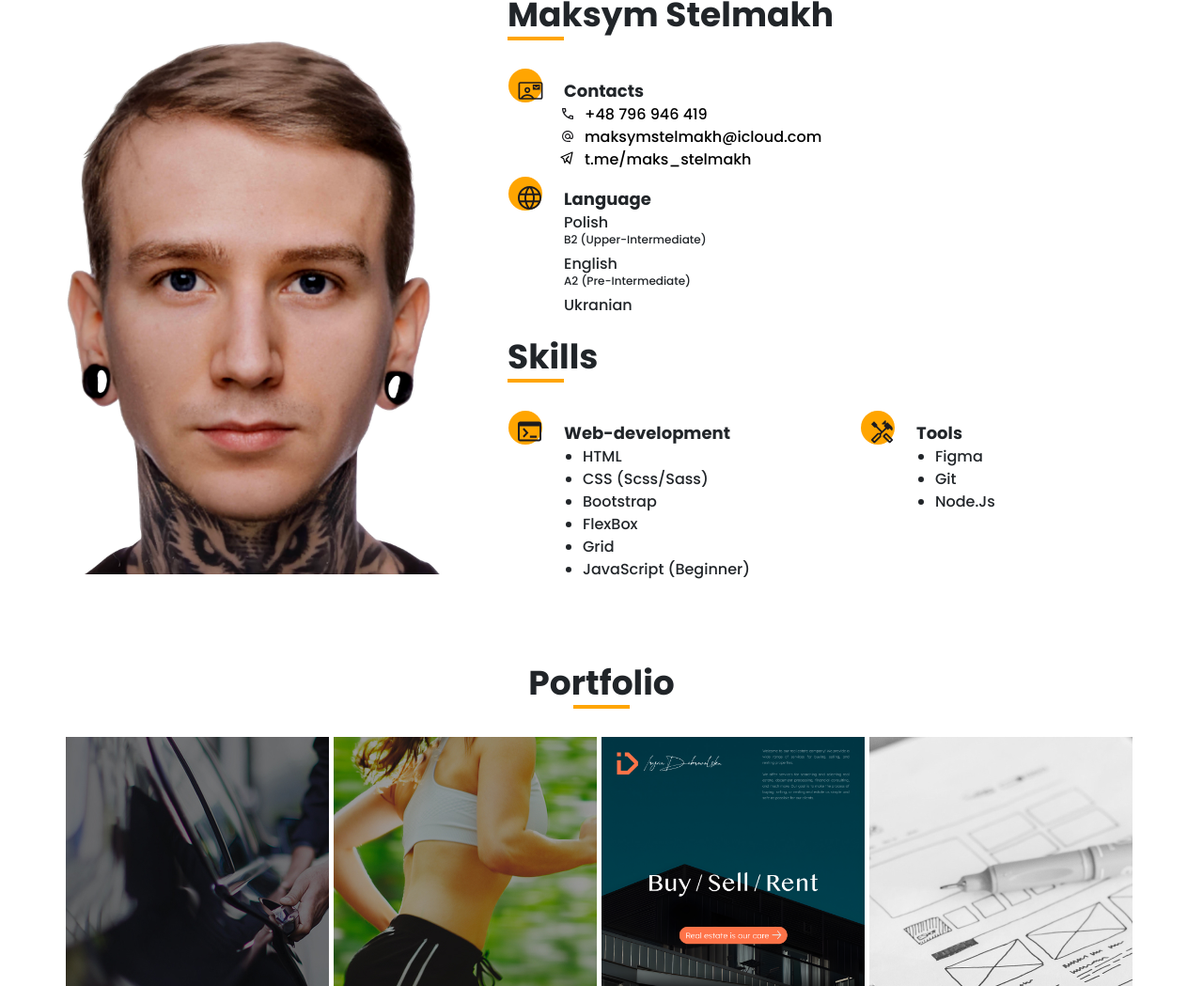
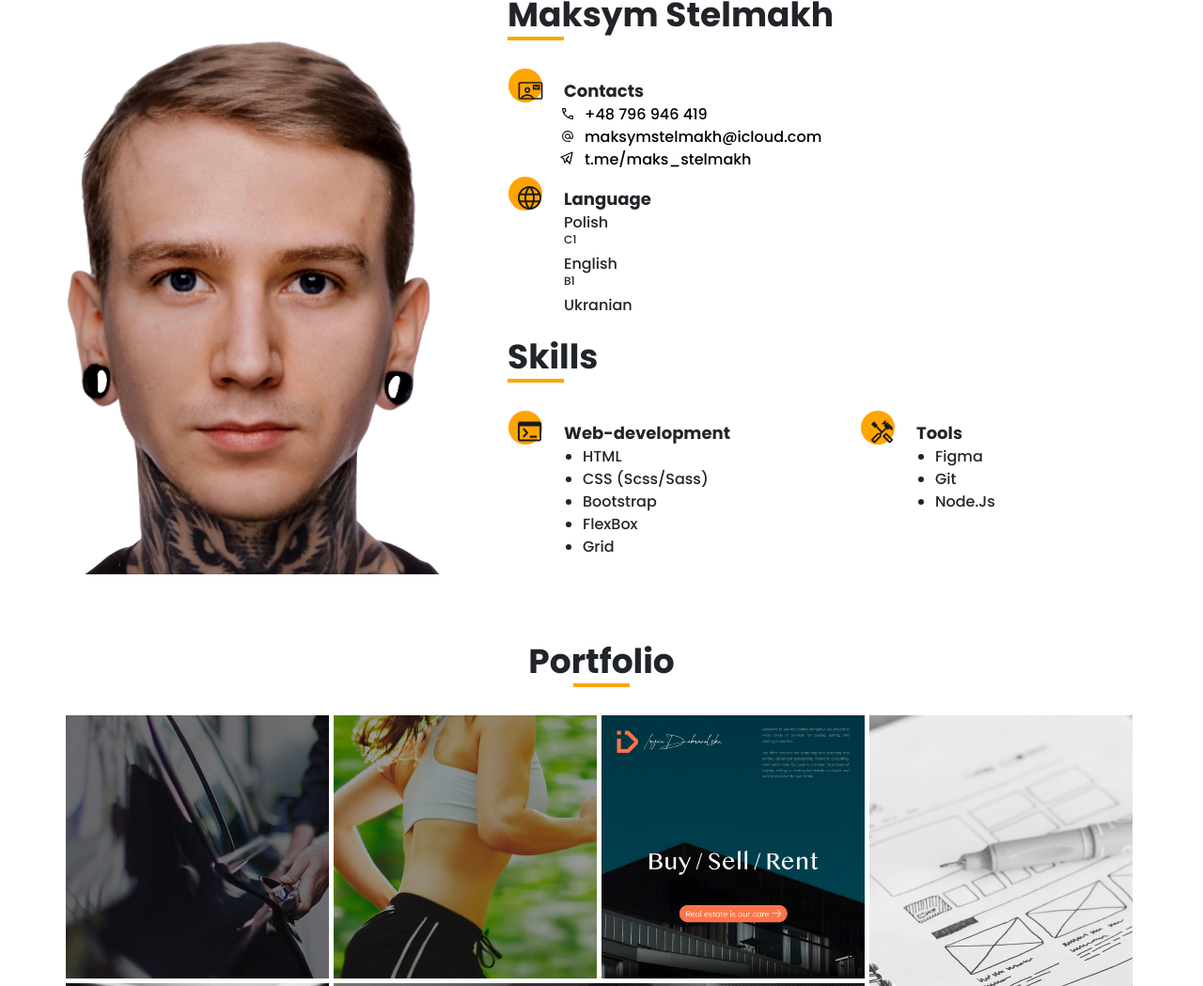
Before and after one commit to MaxStlmh/maxstlmh.github.io, a plain HTML site: page index.html in a window 1280 px wide. Shown: the part 917-1966 px from the top of the page at 94% size. Drawn offline with Linux system fonts and the light colour scheme; files whose address does not match are found by name.

Commit message:
Update index.html

```diff
--- a/index.html
+++ b/index.html
@@ -136,11 +136,11 @@
 
                             <div class="about__Polish">
                                 <div class="about__polish-text">Polish</div>
-                                <div class="polish_level title_fz12">B2 (Upper-Intermediate)</div>
+                                <div class="polish_level title_fz12">C1</div>
                             </div>
                             <div class="about__English">
                                 <div class="about__english-text ">English</div>
-                                <div class="english_level title_fz12">A2 (Pre-Intermediate)</div>
+                                <div class="english_level title_fz12">B1</div>
                             </div>
                         <div class="about__Ukranian">Ukranian</div>
                         </div>
@@ -164,7 +164,7 @@
                                             <li>Bootstrap</li>
                                             <li>FlexBox</li>
                                             <li>Grid</li>
-                                            <li>JavaScript (Beginner)</li>
+
                                         </ul>
                                 </div>
                             </div>
```
